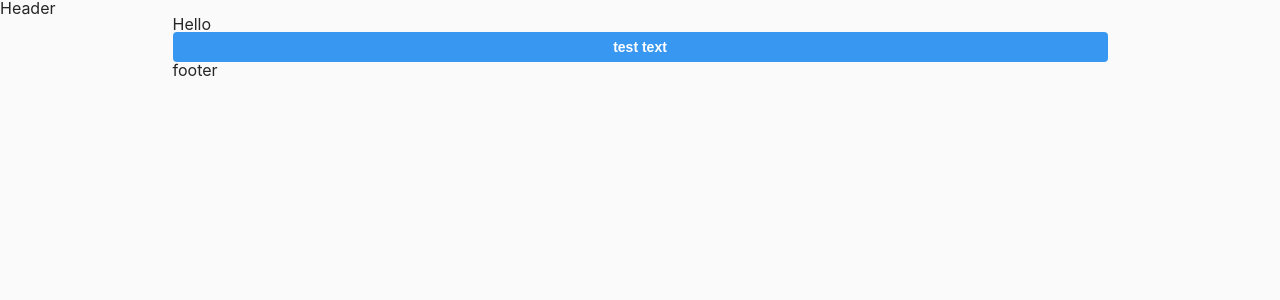
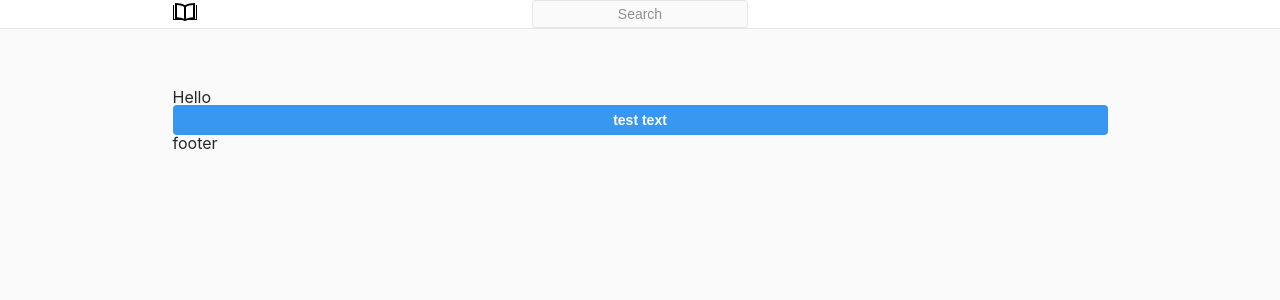
Before and after one commit to dambi095/web_frontend, a React (Create React App) app: page /#/ in a window 1280 px wide. Shown: the top 300 px of the page. Built offline with nearby package versions, Linux system fonts and the light colour scheme.

Commit message:
Hooks 추가 및 Header 작업 중

```diff
--- a/src/Components/App.js
+++ b/src/Components/App.js
@@ -7,7 +7,7 @@ import { ToastContainer, toast } from "../../node_modules/react-toastify";
 import "../../node_modules/react-toastify/dist/ReactToastify.css";
 import Header from "./Header";
 import Footer from "./Footer";
-import Button from "./Button"
+import Button from "./Button";
 
 const Wrapper = styled.div`
   margin: 0 auto;
--- a/src/Components/Header.js
+++ b/src/Components/Header.js
@@ -1,6 +1,86 @@
 
 import React from "react";
+import styled from "styled-components";
 import { Link, withRouter } from "react-router-dom";
-export default withRouter(({ history }) =>
-    <h1>Header</h1>
-);
+import Input from "./Input";
+import useInput from "../Hooks/useInput";
+import { Logo } from "./Icons";
+
+const Header = styled.header`
+    width: 100%;
+    border: 0;
+    background-color: white;
+    border-bottom: ${props => props.theme.boxBorder};
+    border-radius: 0px;
+    margin-bottom: 60px;
+    display: flex;
+    justify-content: center;
+    align-items: center;
+    padding: 25px, 0px;
+`;
+
+const HeaderWrapper = styled.div`
+    width: 100%;
+    max-width: ${props => props.theme.maxWidth}
+    display: flex;
+    justify-content:center;
+`;
+
+const HeaderColumn = styled.div`
+    width: 33%;
+    text-align: center;
+    &:first-child {
+        margin-right: auto;
+        text-align: left;
+    }
+    &:last-child {
+        margin-left: auto;
+        text-align: right;
+    }
+`;
+
+const SearchInput = styled(Input)`
+    background - color: ${ props => props.theme.bgColor};
+    padding: 5px;
+    font-size: 14px;
+    border-radius: 3px;
+    height: auto;
+    width:70%;
+    text-align: center;
+    &::placeholder {
+        opacity: 0.8;
+        font-weight: 200;
+    }
+`;
+
+const HeaderLink = styled(Link)`
+    &:not(:last-child){
+        margin-right:30px;
+    }
+`;
+
+// withRouter는 주로 history에 접근하여 컴포넌트에서 라우터를 조작하는데 사용
+export default withRouter(({ history }) => {
+    const search = useInput("");
+    const onSearchSubmit = e => {
+        e.preventDefault();
+        history.push(`/search?term=${search.value}`)
+    }
+    return (
+        <Header>
+            <HeaderWrapper>
+                <HeaderColumn>
+                    <Logo />
+                </HeaderColumn>
+                <HeaderColumn>
+                    <form onSubmit={onSearchSubmit}>
+                        <SearchInput {...search} placeholder="Search" />
+                    </form>
+                </HeaderColumn>
+                <HeaderColumn>
+
+                </HeaderColumn>
+            </HeaderWrapper>
+        </Header>
+    )
+});
--- a/src/Components/Icons.js
+++ b/src/Components/Icons.js
@@ -0,0 +1,7 @@
+import React from "react";
+
+export const Logo = () => (
+    <svg xmlns="http://www.w3.org/2000/svg" width="24" height="24" viewBox="0 0 24 24">
+        <path d="M23 5v13.883l-1 .117v-16c-3.895.119-7.505.762-10.002 2.316-2.496-1.554-6.102-2.197-9.998-2.316v16l-1-.117v-13.883h-1v15h9.057c1.479 0 1.641 1 2.941 1 1.304 0 1.461-1 2.942-1h9.06v-15h-1zm-12 13.645c-1.946-.772-4.137-1.269-7-1.484v-12.051c2.352.197 4.996.675 7 1.922v11.613zm9-1.484c-2.863.215-5.054.712-7 1.484v-11.613c2.004-1.247 4.648-1.725 7-1.922v12.051z" />
+    </svg>
+);
--- a/src/Components/Input.js
+++ b/src/Components/Input.js
@@ -0,0 +1,34 @@
+import React from "react";
+import styled from "styled-components";
+import PropTypes from "prop-types";
+
+const Container = styled.input`
+    border:0;
+    border:${props => props.theme.boxBorder};
+    border-radius:${props => props.theme.borderRadius};
+    background-color:${props => props.theme.bgColor};
+    height: 35px;
+    font-size: 12px;
+    padding: 0px 15px;
+`;
+
+const Input = ({ placeholder, required = true, value, onChange, type = "text", className }) => (
+    <Container
+        className={className}
+        placeholder={placeholder}
+        required={required}
+        value={value}
+        onChange={onChange}
+        type={type}
+    />
+);
+
+Input.propTypes = {
+    placeholder: PropTypes.string.isRequired,
+    required: PropTypes.bool,
+    value: PropTypes.string.isRequired,
+    onChange: PropTypes.func.isRequired,
+    type: PropTypes.string
+};
+
+export default Input;
--- /dev/null
+++ b/src/Hooks/useInput.js
@@ -0,0 +1,15 @@
+import { useState } from "react";
+
+export default defaultValue => {
+    const [value, setValue] = useState(defaultValue);
+    console.log("!!!!!!!!! ", defaultValue);
+    const onChange = e => {
+        const {
+            target: { value }
+        } = e ;
+
+        setValue(value);
+    };
+
+    return { value, onChange };
+};
--- a/src/index.js
+++ b/src/index.js
@@ -4,6 +4,7 @@ import { Provider } from 'react-redux';
 import { ConnectedRouter } from 'connected-react-router';
 import store, { history } from './Redux/configureStore';
 import App from "./Components/App";
+
 // console.log(store.getState());
 
 const rootElement = document.getElementById("root");
```
